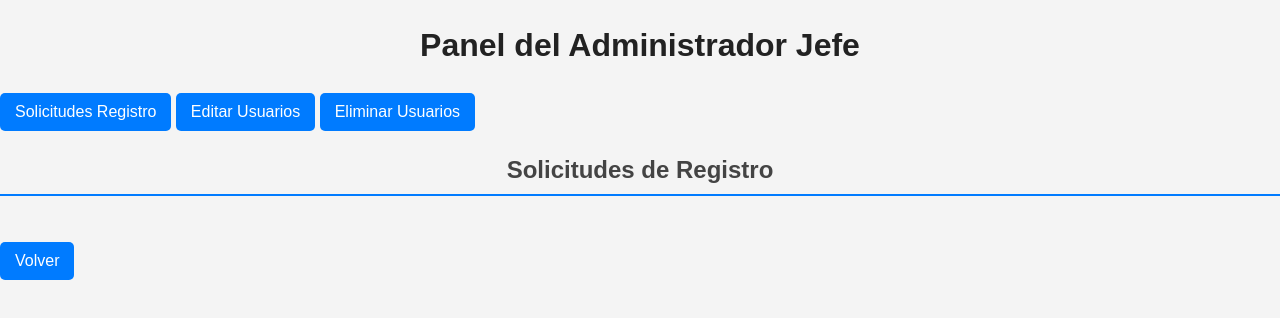
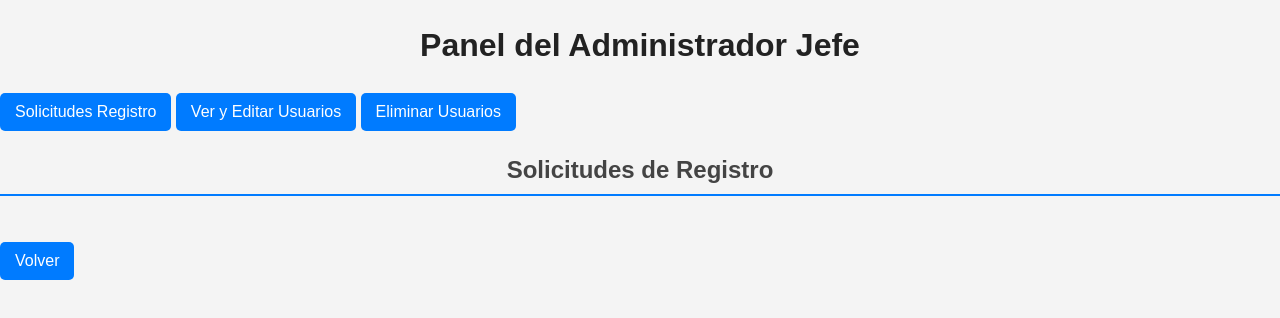
Before and after one commit to mariajuarezmo/Eventify_Proyecto_Colaborativo, a website: page ProyectoWebYApps/html/panelAdministradorJefe.html in a window 1280 px wide. Drawn offline with Linux system fonts and the light colour scheme; no server answers.

```diff
--- a/ProyectoWebYApps/html/panelAdministradorJefe.html
+++ b/ProyectoWebYApps/html/panelAdministradorJefe.html
@@ -12,7 +12,7 @@
     <!-- Botones principales del administrador para manejo de usuarios -->
     <div id="adminUserActions">
         <button id="RegisterUsersButton" onclick="loadPendingRegistrations()">Solicitudes Registro</button>
-        <button id="editUsersButton" onclick="showEditUsers()">Editar Usuarios</button>
+        <button id="editUsersButton" onclick="showEditUsers()">Ver y Editar Usuarios</button>
         <button id="deleteUsersButton" onclick="deleteUsers()">Eliminar Usuarios</button>
     </div>
 
```
Also changed, not shown: ProyectoWebYApps/html/panelUsuario.html (+2 -1 lines).
